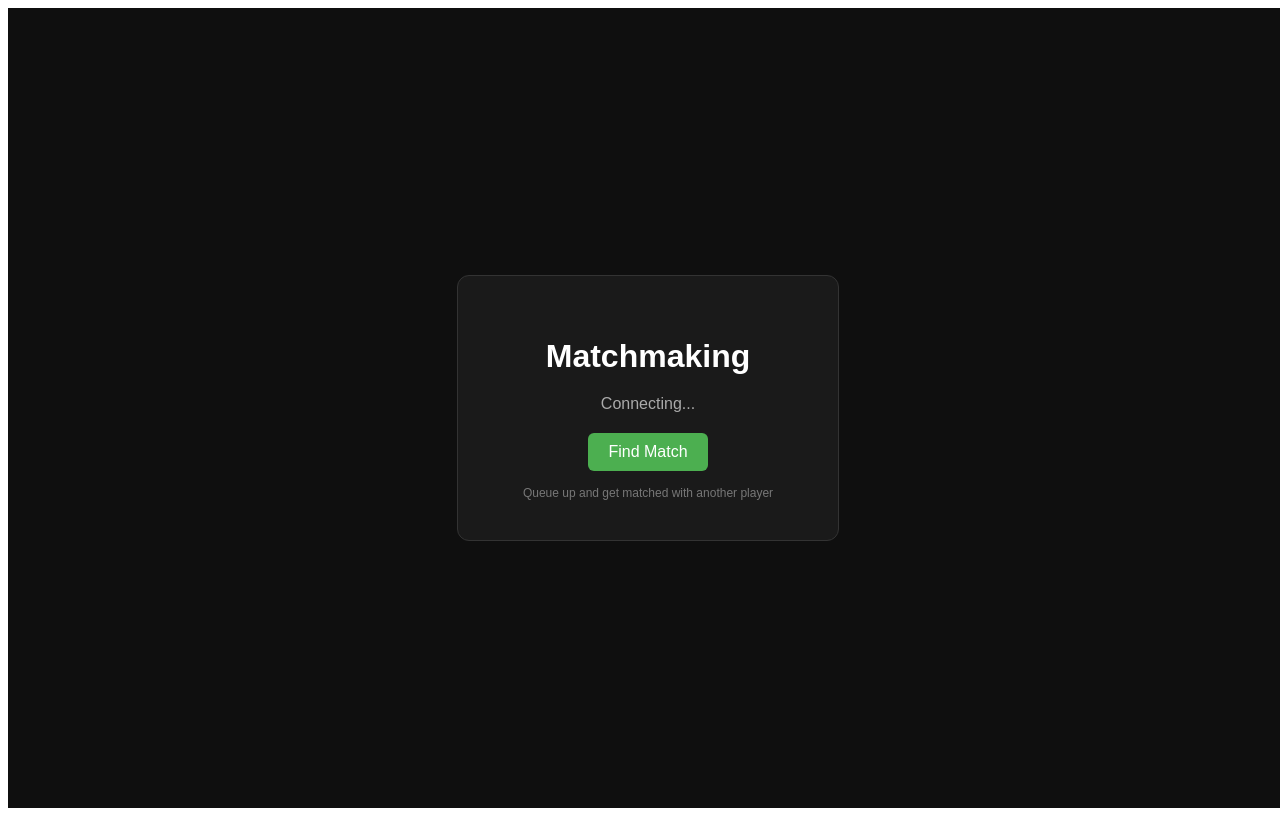
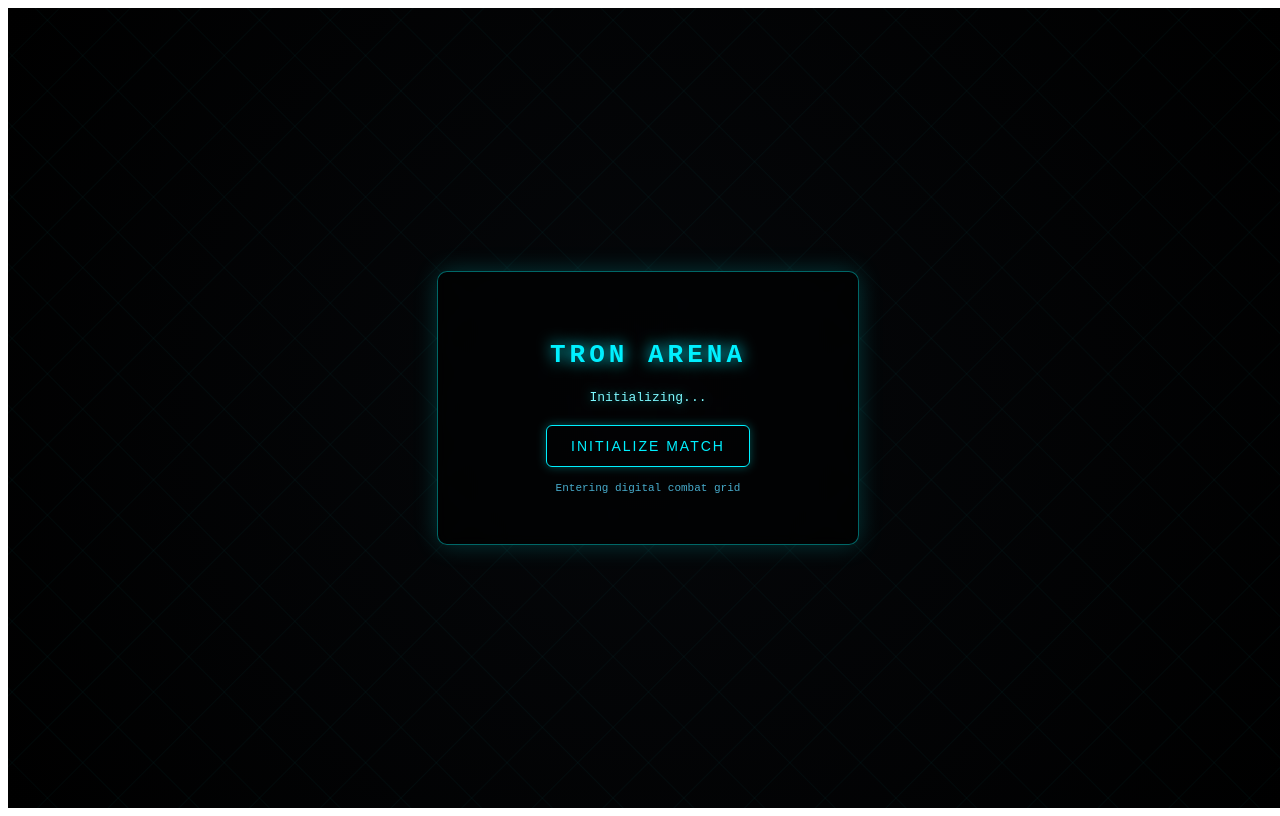
Before and after one commit to wkgrimsley/HackKu2026, a React (Vite) app in the folder client/: page / in a window 1280 px wide. Built offline with nearby package versions, Linux system fonts and the light colour scheme; no server answers.

Commit message:
tron stylistic

```diff
--- a/client/src/MatchmakingPage.jsx
+++ b/client/src/MatchmakingPage.jsx
@@ -3,15 +3,15 @@ import { useNavigate } from "react-router-dom";
 import { socket } from "./socket";
 
 const MatchmakingPage = () => {
-  const [status, setStatus] = useState("Connecting...");
+  const [status, setStatus] = useState("Initializing...");
   const [dots, setDots] = useState("");
   const navigate = useNavigate();
 
   const connectedRef = useRef(false);
 
-  // -------------------------
-  // DOT ANIMATION (WAITING UI)
-  // -------------------------
+  /* =========================
+     DOT ANIMATION
+  ========================= */
   useEffect(() => {
     const interval = setInterval(() => {
       setDots((d) => (d.length >= 3 ? "" : d + "."));
@@ -20,22 +20,21 @@ const MatchmakingPage = () => {
     return () => clearInterval(interval);
   }, []);
 
-  // -------------------------
-  // SOCKET SETUP
-  // -------------------------
+  /* =========================
+     SOCKET
+  ========================= */
   useEffect(() => {
     socket.onopen = () => {
       connectedRef.current = true;
-      setStatus("Connected. Ready to find match");
+      setStatus("Neural link established");
     };
 
     socket.onmessage = (event) => {
       const data = JSON.parse(event.data);
 
       if (data.type === "match_found") {
-        setStatus(`Match found! Joining room ${data.roomId}`);
+        setStatus(`Syncing grid ${data.roomId}`);
 
-        // small delay for UX polish
         setTimeout(() => {
           navigate(`/game/${data.roomId}`);
         }, 800);
@@ -44,7 +43,7 @@ const MatchmakingPage = () => {
 
     socket.onclose = () => {
       connectedRef.current = false;
-      setStatus("Disconnected from server");
+      setStatus("Connection lost");
     };
 
     return () => {
@@ -54,42 +53,48 @@ const MatchmakingPage = () => {
     };
   }, [navigate]);
 
-  // -------------------------
-  // JOIN MATCH
-  // -------------------------
+  /* =========================
+     JOIN MATCH
+  ========================= */
   const joinMatch = () => {
     if (!connectedRef.current) {
-      setStatus("Still connecting...");
+      setStatus("Establishing connection...");
       return;
     }
 
     socket.send(JSON.stringify({ type: "join_match" }));
-    setStatus("Searching for opponent" + dots);
+    setStatus("Scanning grid" + dots);
   };
 
-  // -------------------------
-  // UI
-  // -------------------------
+  /* =========================
+     UI
+  ========================= */
   return (
     <div style={styles.container}>
+      <div style={styles.gridOverlay}></div>
+
       <div style={styles.card}>
-        <h1 style={styles.title}>Matchmaking</h1>
+        <h1 style={styles.title}>TRON ARENA</h1>
 
         <div style={styles.status}>
-          {status}{status.includes("Searching") ? dots : ""}
+          {status}{status.includes("Scanning") ? dots : ""}
         </div>
 
         <button onClick={joinMatch} style={styles.button}>
-          Find Match
+          INITIALIZE MATCH
         </button>
 
         <div style={styles.subtext}>
-          Queue up and get matched with another player
+          Entering digital combat grid
         </div>
       </div>
     </div>
   );
 };
+
+/* =========================
+   STYLES (TRON THEME)
+========================= */
 
 const styles = {
   container: {
@@ -98,39 +103,80 @@ const styles = {
     display: "flex",
     justifyContent: "center",
     alignItems: "center",
-    background: "#0f0f0f",
-    color: "white",
-    fontFamily: "sans-serif"
+    background: "radial-gradient(circle at center, #05070a 0%, #000 100%)",
+    color: "#00f0ff",
+    fontFamily: "monospace",
+    position: "relative",
+    overflow: "hidden"
   },
+
+  /* animated grid background */
+  gridOverlay: {
+    position: "absolute",
+    width: "200%",
+    height: "200%",
+    backgroundImage:
+      "linear-gradient(rgba(0,255,255,0.08) 1px, transparent 1px), linear-gradient(90deg, rgba(0,255,255,0.08) 1px, transparent 1px)",
+    backgroundSize: "50px 50px",
+    animation: "moveGrid 20s linear infinite",
+    transform: "rotate(45deg)",
+    opacity: 0.4
+  },
+
   card: {
     textAlign: "center",
-    padding: 40,
-    border: "1px solid #333",
-    borderRadius: 12,
-    background: "#1a1a1a",
-    minWidth: 300
+    padding: 50,
+    border: "1px solid rgba(0,255,255,0.4)",
+    borderRadius: 10,
+    background: "rgba(0,0,0,0.6)",
+    backdropFilter: "blur(6px)",
+    boxShadow: "0 0 25px rgba(0,255,255,0.2)",
+    zIndex: 2,
+    minWidth: 320
   },
+
   title: {
-    marginBottom: 20
+    marginBottom: 20,
+    color: "#00f0ff",
+    textShadow: "0 0 15px #00f0ff",
+    letterSpacing: 4
   },
+
   status: {
     marginBottom: 20,
-    color: "#aaa"
+    color: "#7df9ff",
+    textShadow: "0 0 10px rgba(0,255,255,0.5)"
   },
+
   button: {
-    padding: "10px 20px",
-    fontSize: 16,
+    padding: "12px 24px",
+    fontSize: 14,
     cursor: "pointer",
-    background: "#4caf50",
-    border: "none",
+    background: "transparent",
+    border: "1px solid #00f0ff",
     borderRadius: 6,
-    color: "white"
+    color: "#00f0ff",
+    textTransform: "uppercase",
+    letterSpacing: 2,
+    boxShadow: "0 0 10px rgba(0,255,255,0.3)",
+    transition: "0.2s"
   },
+
   subtext: {
     marginTop: 15,
-    fontSize: 12,
-    color: "#777"
+    fontSize: 11,
+    color: "#5ad7ff",
+    opacity: 0.8
   }
 };
 
+/* inject animation keyframes */
+const styleSheet = document.styleSheets[0];
+styleSheet.insertRule(`
+@keyframes moveGrid {
+  from { transform: translate(0,0) rotate(45deg); }
+  to { transform: translate(-50px,-50px) rotate(45deg); }
+}
+`, styleSheet.cssRules.length);
+
 export default MatchmakingPage;
```
